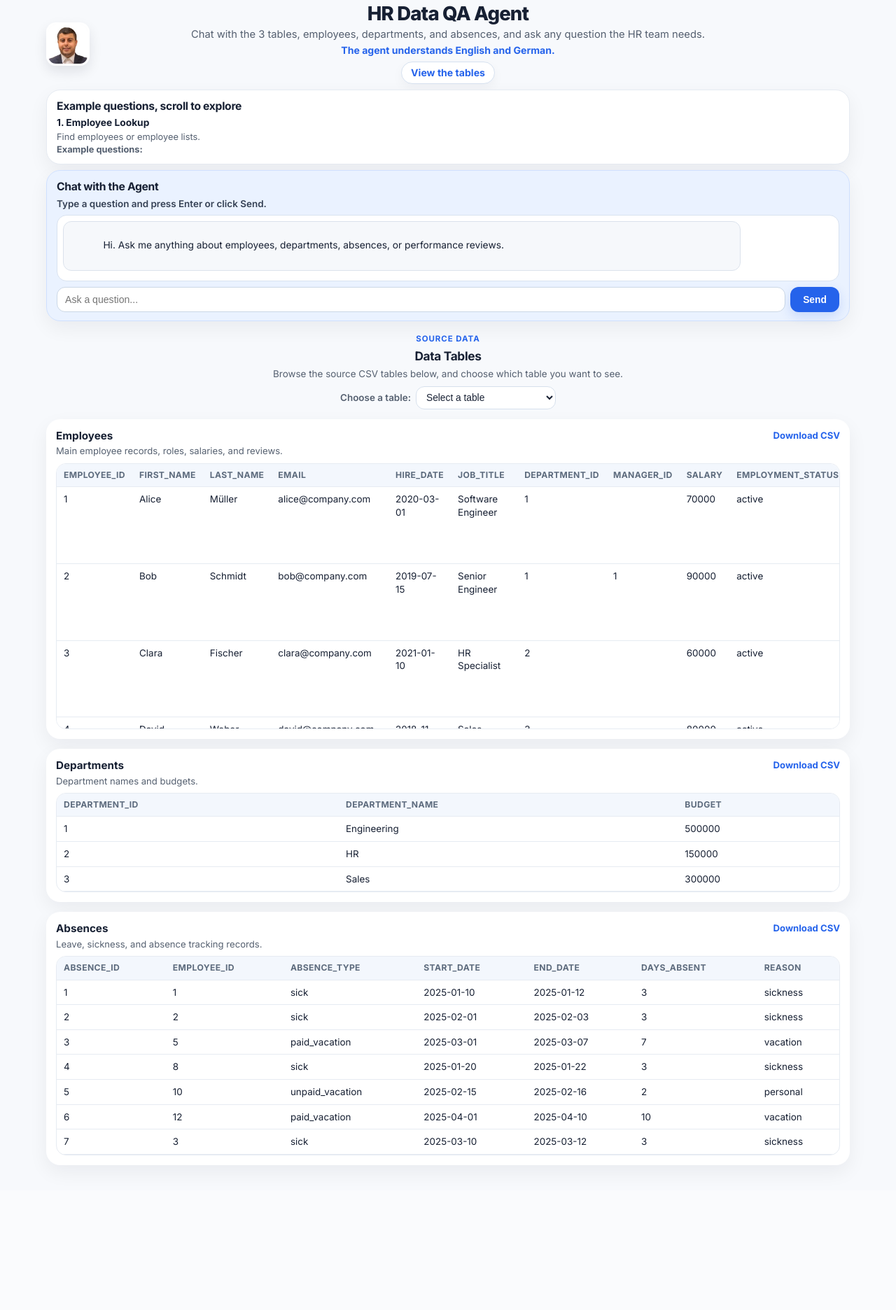
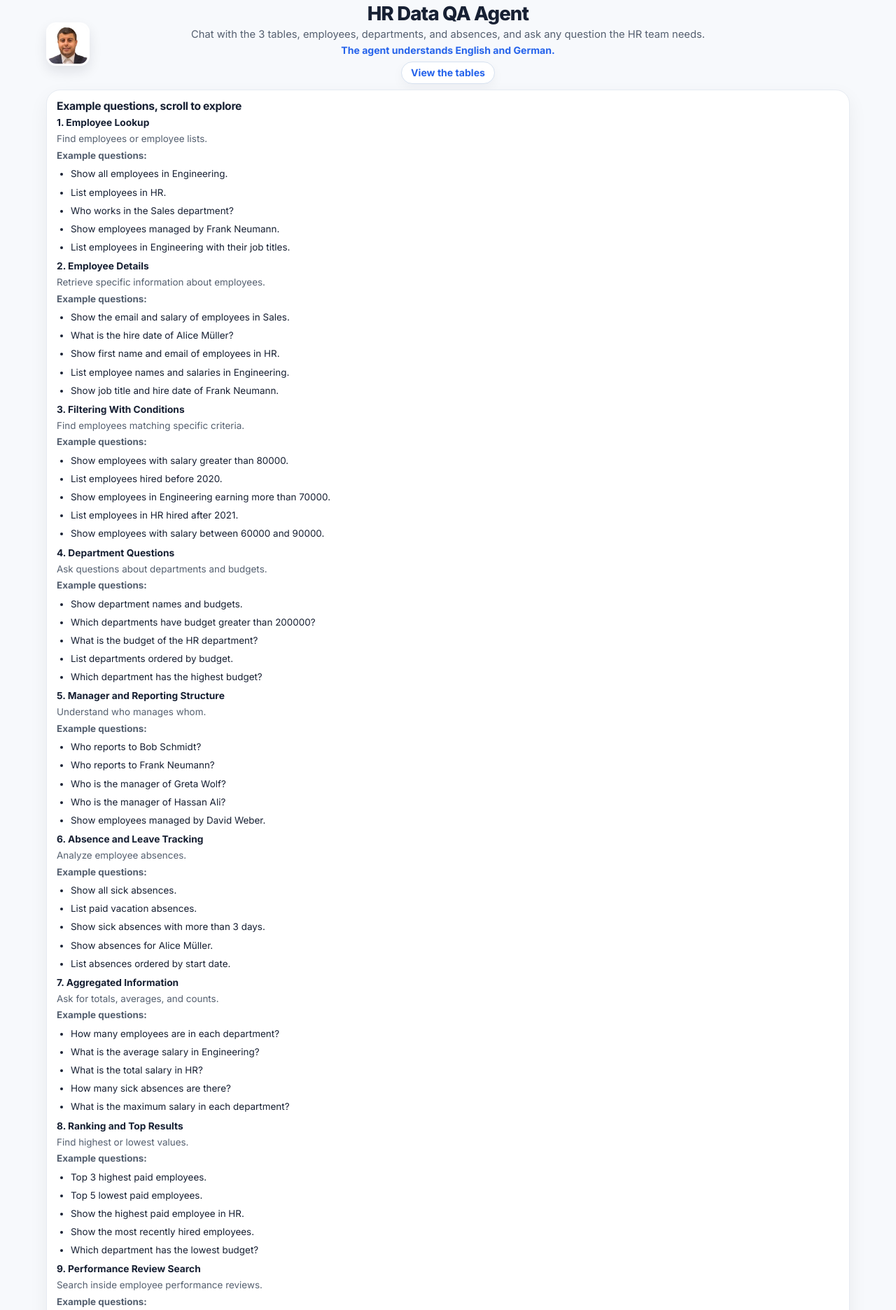
Before and after one commit to fadimbarki87/hr-agent-api, a FastAPI app: page / in a window 1280 px wide. Shown: the top 1872 px of the page at 70% size. Before the commit the page ends 1669 px from the top, so only its background shows below. Run offline with FastAPI, Linux system fonts and the light colour scheme; some libraries are stand-ins or nearby versions.

Commit message:
Update styles.css

```diff
--- a/static/styles.css
+++ b/static/styles.css
@@ -148,16 +148,16 @@ body {
 }
 
 .compact-card {
-  padding-bottom: 10px;
+  padding-bottom: 14px;
 }
 
 .scroll-box {
-  overflow-y: auto;
-  padding-right: 4px;
+  overflow: visible;
+  padding-right: 0;
 }
 
 .compact-scroll {
-  max-height: 58px;
+  max-height: none;
 }
 
 .qa-group {
@@ -170,22 +170,23 @@ body {
 }
 
 .qa-group p {
-  margin: 2px 0;
-  line-height: 1.2;
-  font-size: 0.8rem;
+  margin: 4px 0;
+  line-height: 1.45;
+  font-size: 0.84rem;
   color: var(--muted);
 }
 
 .qa-group ul {
-  margin: 4px 0 0 15px;
+  margin: 6px 0 0 20px;
   padding: 0;
 }
 
 .qa-group li {
-  margin-bottom: 2px;
-  line-height: 1.2;
-  font-size: 0.8rem;
+  margin-bottom: 6px;
+  line-height: 1.5;
+  font-size: 0.84rem;
   color: var(--text);
+  user-select: text;
 }
 
 .chat-desc {
@@ -445,7 +446,7 @@ tbody tr:hover {
   }
 
   .compact-scroll {
-    max-height: 52px;
+    max-height: none;
   }
 
   .chat-window {
```
